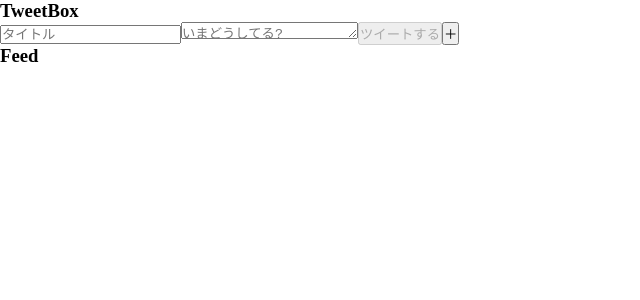
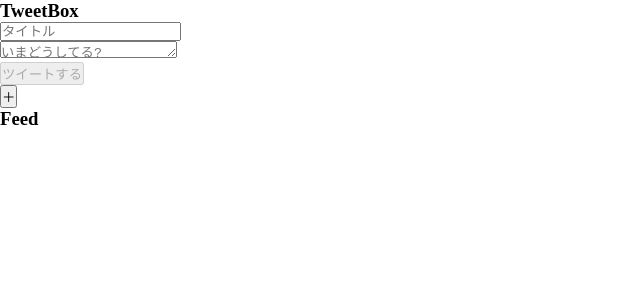
Before and after one commit to Tarec39/TwitterMemo, a React (Create React App) app: page / in a window 1280 px wide. Shown: the top 300 px of the page, without its empty margins (0-640 px from the left). Built offline with nearby package versions, Linux system fonts and the light colour scheme; no server answers.

Commit message:
refactor: divを追加した。

```diff
--- a/src/parts/TweetBox/components/Text.tsx
+++ b/src/parts/TweetBox/components/Text.tsx
@@ -6,12 +6,14 @@ type props = {
 
 export const Text = (props: props) => {
     return(
+        <div>
         <textarea
             value={props.value}
             rows={props.rows()}
             onChange={props.onChange}
             placeholder="いまどうしてる?"
             required
-      />
+            />
+        </div>
     )
 }
--- a/src/parts/TweetBox/components/Title.tsx
+++ b/src/parts/TweetBox/components/Title.tsx
@@ -8,11 +8,13 @@ type props = {
 export const Title =(props: props)=> {
     return(
         <>
+        <div>
         <input
             value={props.value}
             onChange={props.onChange}
             placeholder='タイトル'
-        />
+            />
+        </div>
         </>
     )
 }
--- a/src/parts/TweetBox/components/TweetButton.tsx
+++ b/src/parts/TweetBox/components/TweetButton.tsx
@@ -7,9 +7,12 @@ type props = {
 export const TweetButton = (props:props) => {
     const isDisabled = (props.value !=='' && props.WordNum >= 0 ) ?false :true;
     return(
+        <div>
+
         <button
         onClick={props.onClick}
         disabled={isDisabled}
         >ツイートする</button>
+        </div>
     )
 }
--- a/src/parts/TweetBox/components/WordCount.tsx
+++ b/src/parts/TweetBox/components/WordCount.tsx
@@ -3,8 +3,6 @@ type props = {
 }
 
 export const WordCountIndicator = (props: props) => {
-    // const visibility = props.WordNum === 11 ? 'hidden': 'visible';
-
     return(
         <>
         {props.WordNum <= 20
```
